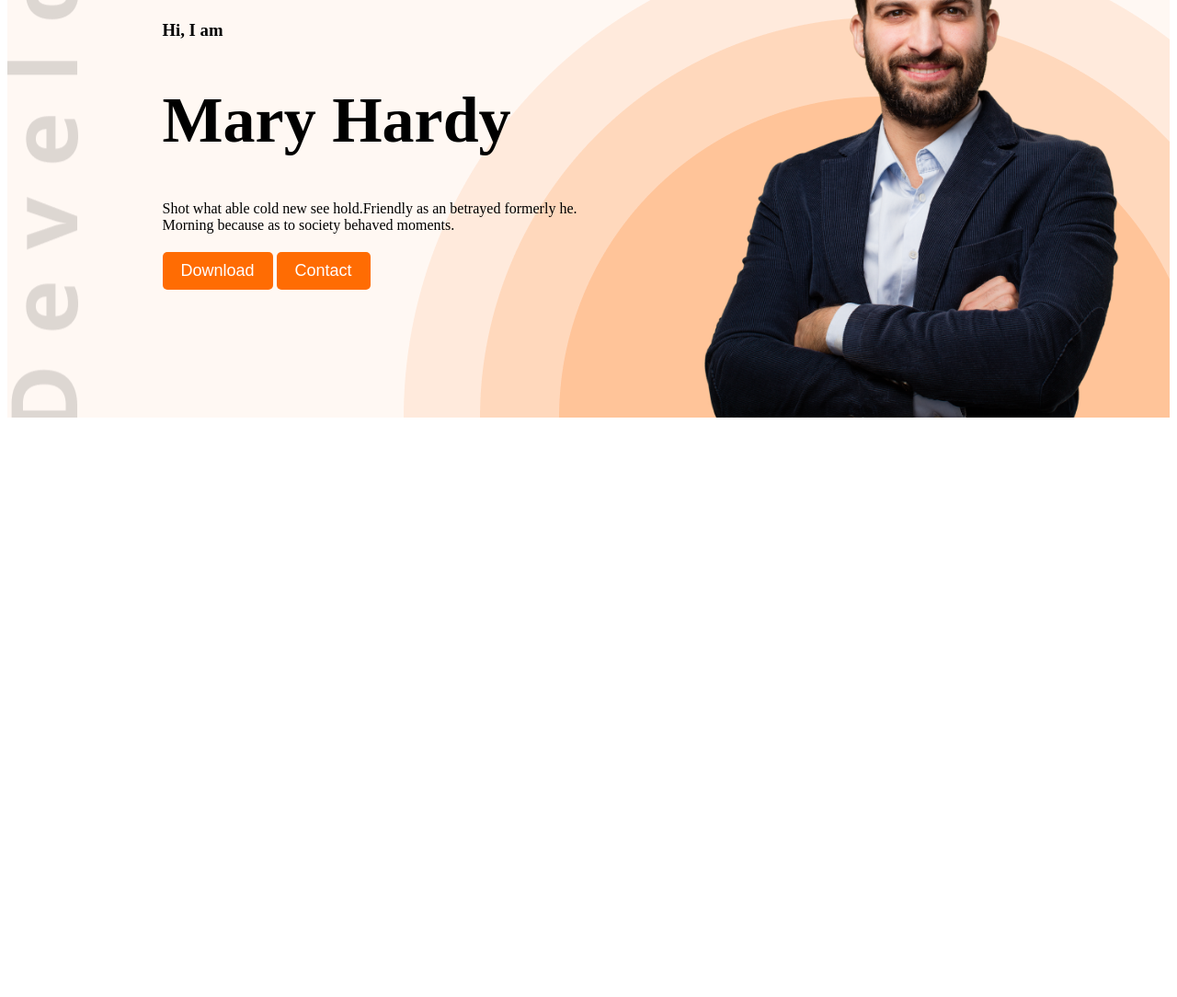
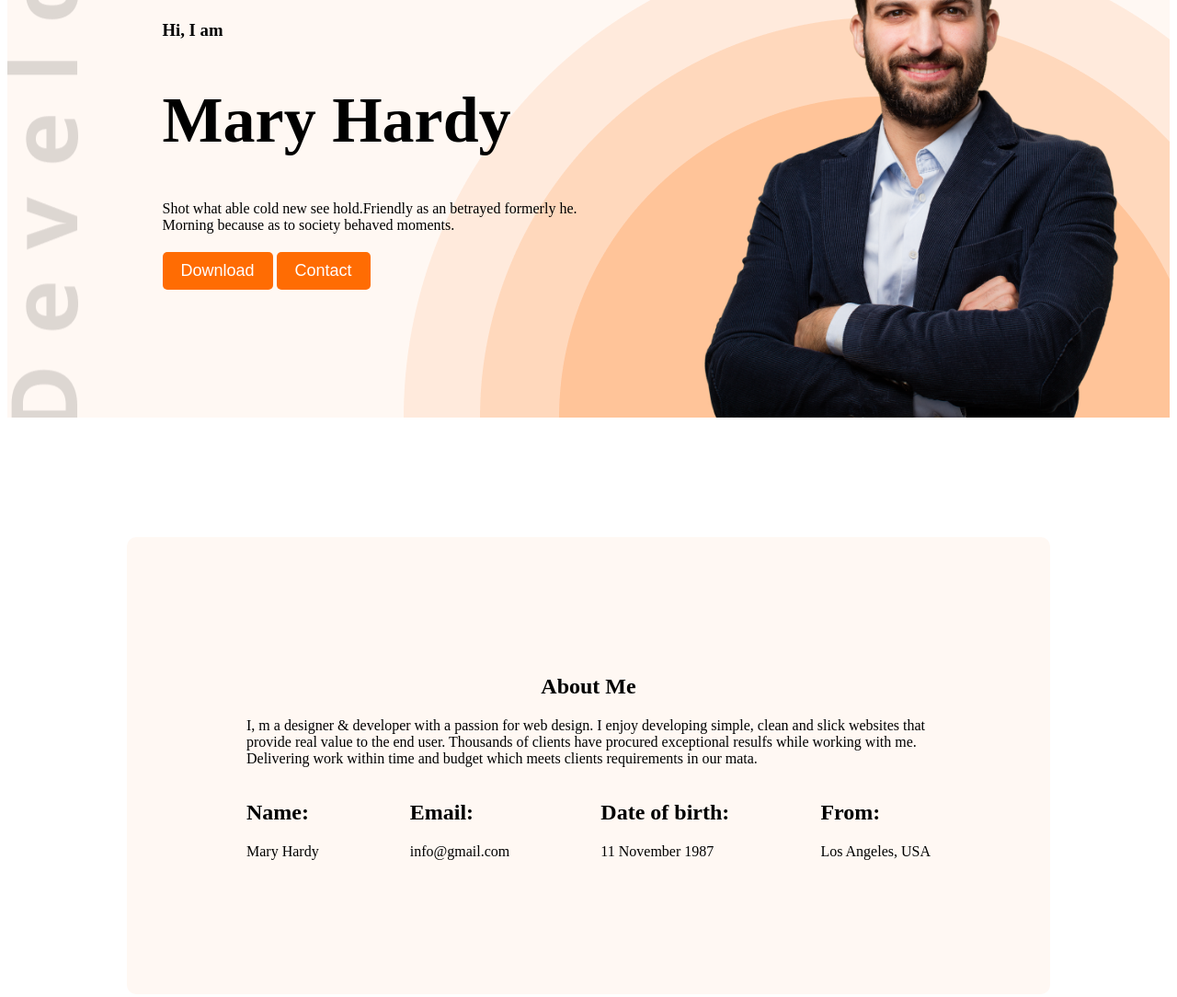
Before and after one commit to dewanzoy/my-portfalio, a plain HTML site: page index.html in a window 1280 px wide. Shown: the part 312-1396 px from the top of the page at 92% size. Before the commit the page ends 800 px from the top, so only its background shows below. Drawn offline with Linux system fonts and the light colour scheme.

Commit message:
my about

```diff
--- a/index.html
+++ b/index.html
@@ -33,7 +33,30 @@
      </div>
     </header>
     <main>
-
+        <section  class="about-container">
+            <div class="about">
+                <h1>About Me</h1>
+                <p>I, m a designer & developer with a passion for web design. I enjoy developing simple, clean and slick websites that provide real value to the end user. Thousands of clients have procured exceptional resulfs while working with me. Delivering work within time and budget which meets clients requirements in our mata.</p>
+            </div>
+            <div class="about-content">
+                <div class="name">
+                    <h2>Name:</h2>
+                    <p>Mary Hardy</p>
+                </div>
+                <div class="email">
+                    <h2>Email:</h2>
+                    <p>info@gmail.com</p>
+                </div>
+                <div class="dat-of">
+                    <h2>Date of birth:</h2>
+                    <p>11 November 1987</p>
+                </div>
+                <div class="from-add">
+                    <h2>From:</h2>
+                    <p>Los Angeles, USA</p>
+                </div>
+            </div>
+        </section>
     </main>
     <footer>
 
--- a/style.css
+++ b/style.css
@@ -85,3 +85,27 @@ header{
     margin: 10px 0px;
     border-radius: 5px;
 }
+
+
+.about-container{
+
+    background: #dba279;
+    max-width: 1140px;
+    padding: 130px;
+    border-radius: 10px;
+    background: #FFF8F3;
+    margin: 130px;
+
+}
+.about h1{
+    justify-content: center;
+    text-align: center;
+}
+.about-content{
+    display: flex;
+    justify-content: space-between;
+
+}
+.abouts{
+
+}
```
